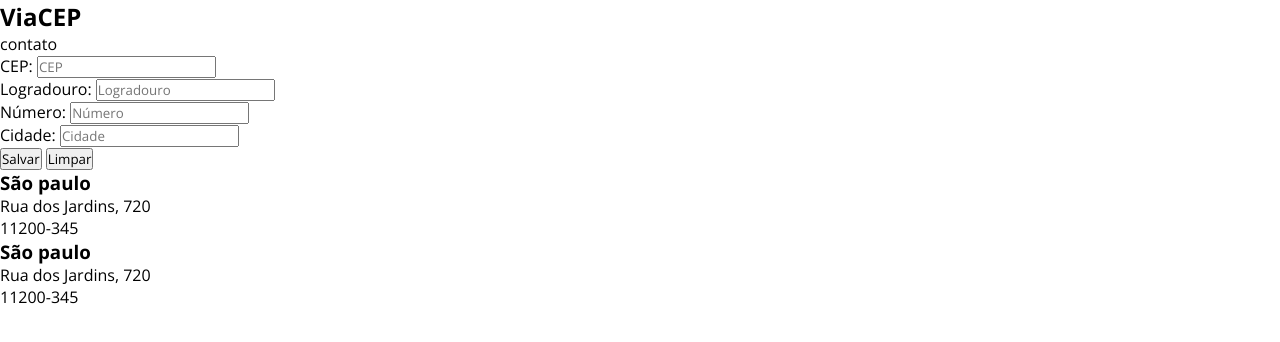
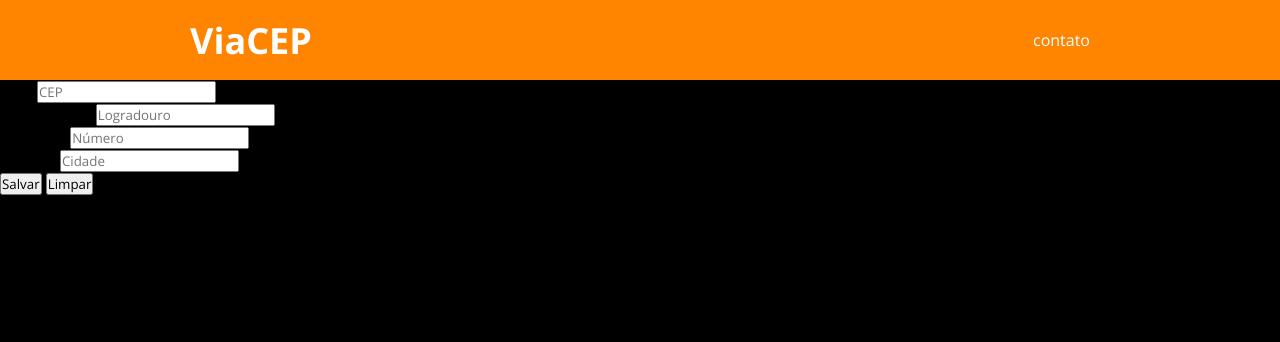
Before and after one commit to MatheusFariasRS/viaCep, a plain HTML site: page index.html in a window 1280 px wide. Drawn offline with nearby package versions, Linux system fonts and the light colour scheme.

Commit message:
navbar estilizacao

```diff
--- a/css/styles.css
+++ b/css/styles.css
@@ -1,6 +1,44 @@
+:root{
+    --color-orange: #ff8400;
+    --bg-black: #000;
+    --color-withe: #fff;
+}
+
 *{
     box-sizing: border-box;
     padding: 0;
     margin: 0;
     font-family: 'Open Sans', sans-serif;
 }
+
+html, body{
+    background-color: var(--bg-black);
+}
+
+.nav-container{
+    height: 80px;
+    background-color: var(--color-orange);
+    width: 100%;
+    padding: 0 20px;
+    display: flex;
+    align-items: center;
+}
+
+.nav-main{
+    width: 100%;
+    max-width: 900px;
+    margin: 0 auto;
+    display: flex;
+    align-items: center;
+    justify-content: space-between;
+}
+
+.nav-main h1{
+    color: var(--color-withe);
+    font-size: 36px;
+}
+
+.contact-link{
+    color: var(--color-withe);
+    cursor: pointer;
+}
--- a/index.html
+++ b/index.html
@@ -16,10 +16,10 @@
 </head>
 
 <body>
-    <header>
-        <nav>
+    <header class="nav-container">
+        <nav class="nav-main">
             <h1>ViaCEP</h1>
-            <div>contato</div>
+            <div class="contact-link">contato</div>
         </nav>
     </header>
     <main>
```
